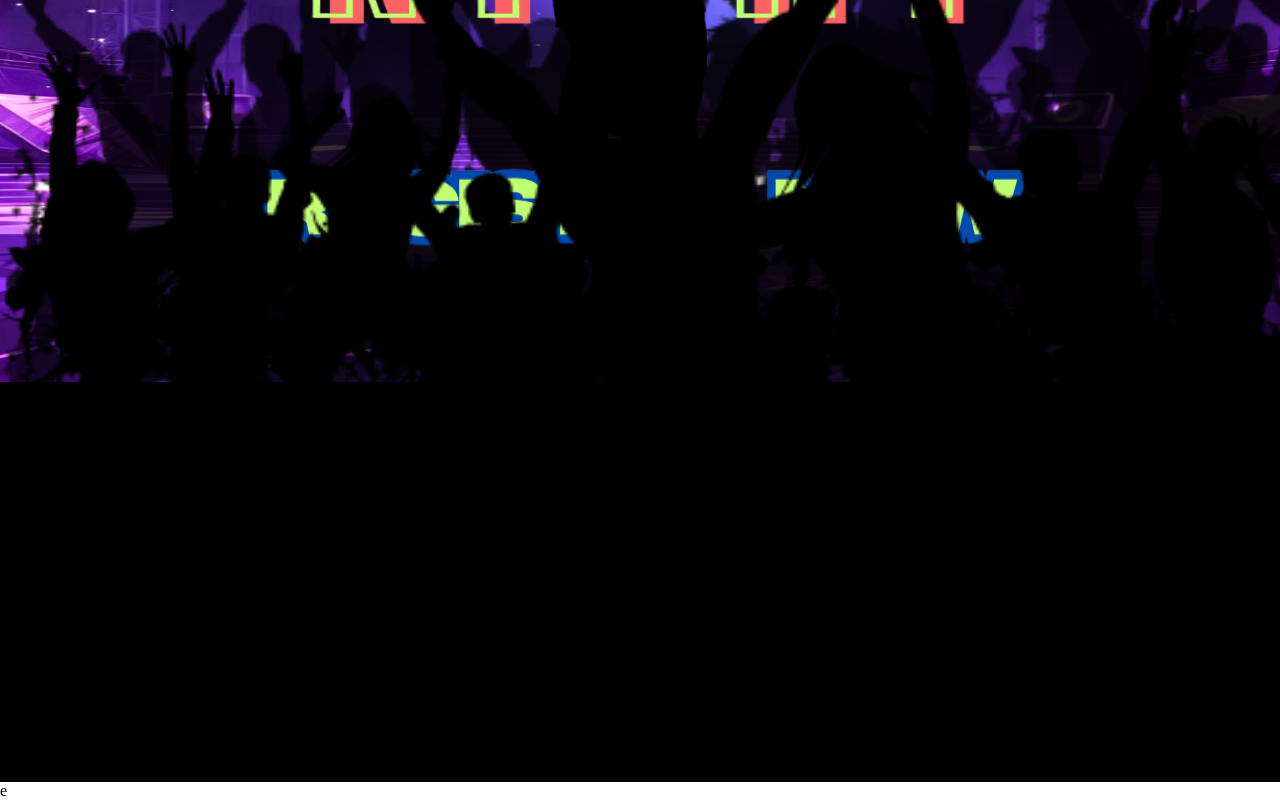
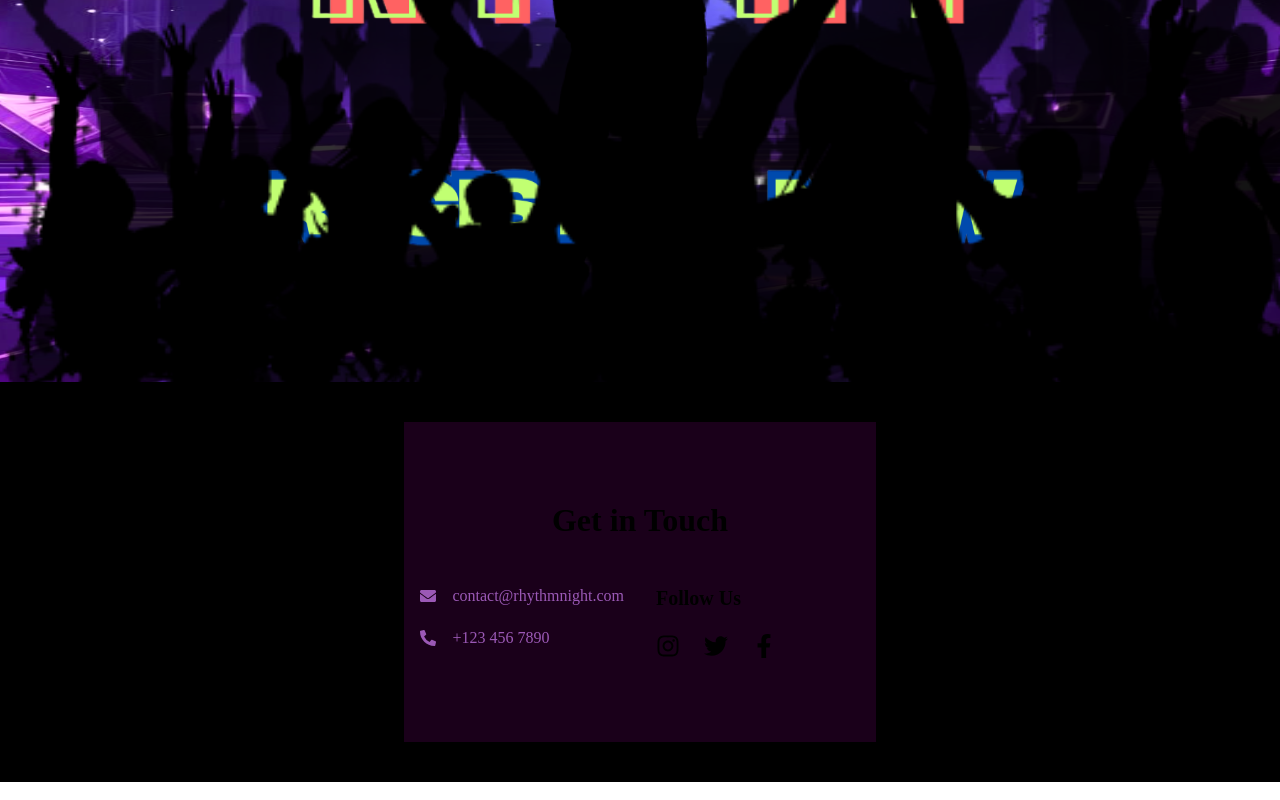
Before and after one commit to siddharth-09/malharconcert, a React (Vite) app: page / in a window 1280 px wide. Shown: the part 418-1218 px from the top of the page. Built offline with nearby package versions, Linux system fonts and the light colour scheme; a web font is replaced by a local one.

Commit message:
Add ContactSection component and update icon imports to Font Awesome

```diff
--- a/src/App.jsx
+++ b/src/App.jsx
@@ -6,6 +6,7 @@ import frame3 from "../src/assets/Frame 3.png";
 import Adrianan from "../src/assets/Adriana-Photoroom.png";
 import TextBackground from "../src/assets/TextBackground2.png";
 import Navbar from "./Components/Navbar";
+import ContactSection from "./Components/ContactSection";
 
 function App() {
   window.addEventListener("scroll", () => {
@@ -49,8 +50,8 @@ function App() {
       </div>
 
       <div className="section2">
-
-      </div>e
+       <ContactSection/>
+      </div>
     </>
   );
 }
--- a/src/Components/ContactSection.jsx
+++ b/src/Components/ContactSection.jsx
@@ -1,4 +1,4 @@
-import { Mail, Phone, Instagram, Twitter, Facebook } from 'react-icons'; // import appropriate icons
+import { FaEnvelope, FaPhoneAlt, FaInstagram, FaTwitter, FaFacebookF } from 'react-icons/fa'; // Correct imports for Font Awesome icons
 import "../Components/ContactSection.css"
 const ContactSection = () => {
   return (
@@ -8,13 +8,13 @@ const ContactSection = () => {
         <div className="contact-grid">
           <div className="contact-info">
             <div className="contact-item">
-              <Mail className="icon" />
+              <FaEnvelope className="icon" />
               <a href="mailto:contact@rhythmnight.com" className="contact-link">
                 contact@rhythmnight.com
               </a>
             </div>
             <div className="contact-item">
-              <Phone className="icon" />
+              <FaPhoneAlt className="icon" />
               <a href="tel:+1234567890" className="contact-link">
                 +123 456 7890
               </a>
@@ -24,13 +24,13 @@ const ContactSection = () => {
             <h3 className="social-title">Follow Us</h3>
             <div className="social-icons">
               <a href="#" className="social-link">
-                <Instagram size={24} />
+                <FaInstagram size={24} />
               </a>
               <a href="#" className="social-link">
-                <Twitter size={24} />
+                <FaTwitter size={24} />
               </a>
               <a href="#" className="social-link">
-                <Facebook size={24} />
+                <FaFacebookF size={24} />
               </a>
             </div>
           </div>
```
